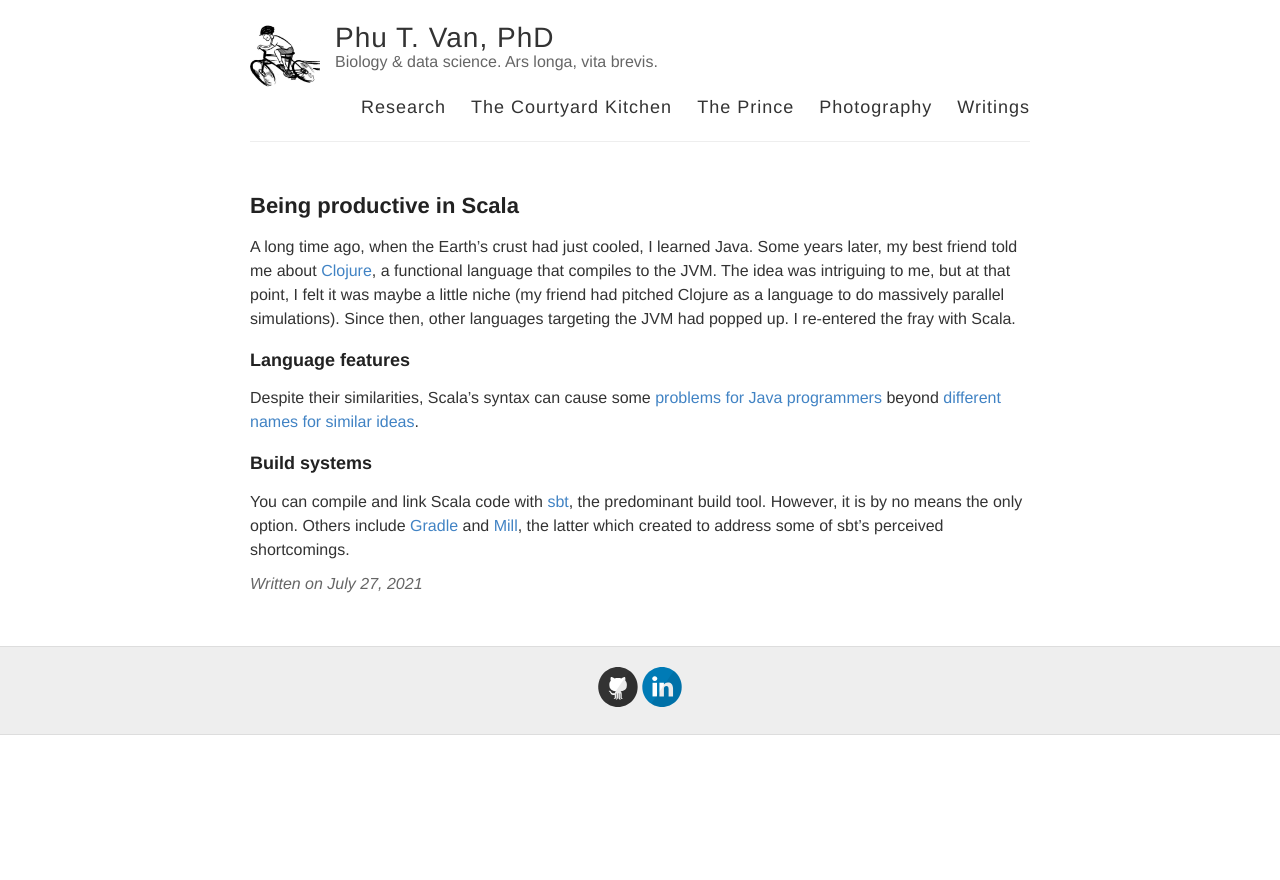
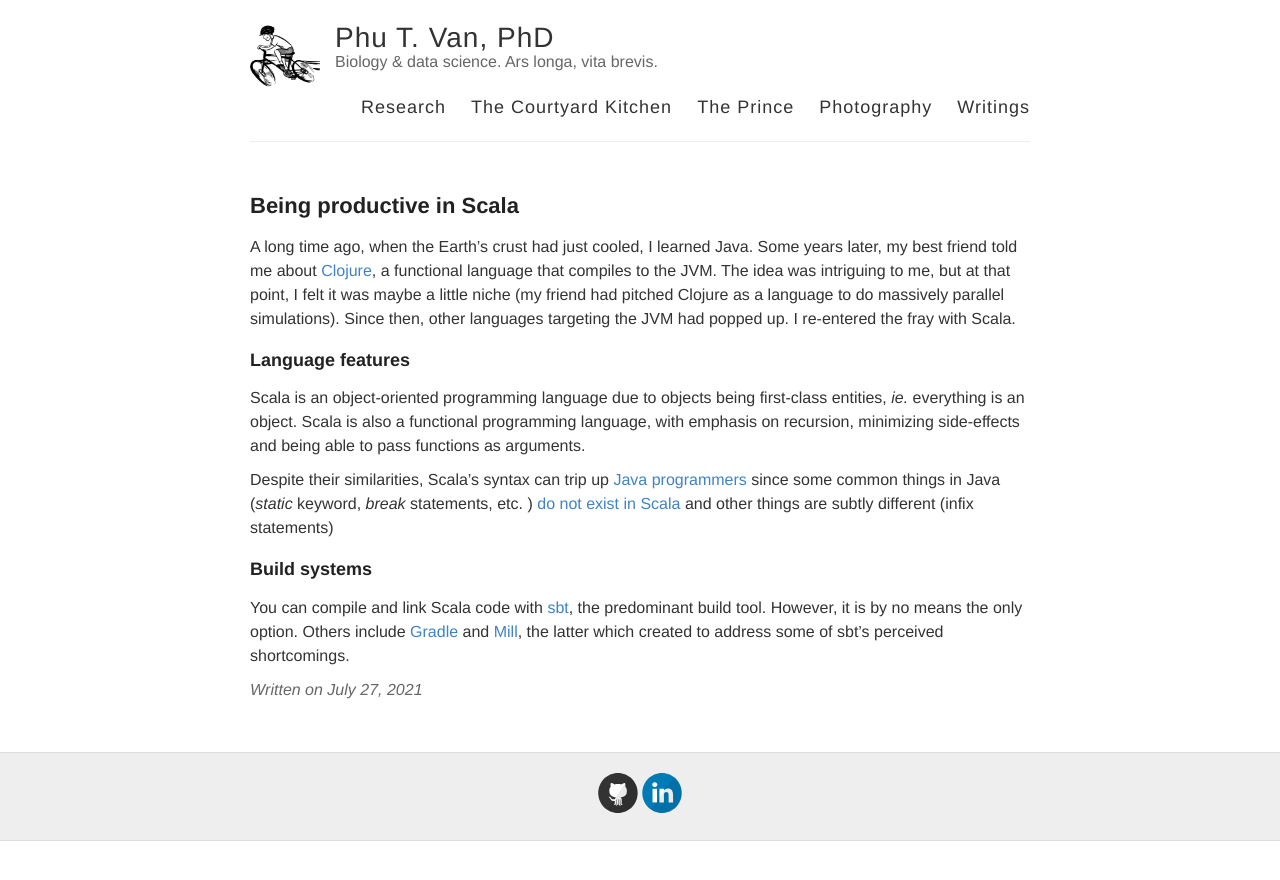
Before and after one commit to ptvan/ptvan.github.io, a Jekyll site: the page built from _posts/2021-07-27-being-productive-in-Scala.md, in a window 1280 px wide. Shown: the top 880 px of the page. Built offline with Jekyll 4.4.1, drawn with Linux system fonts in a browser that asks for light colours.

Commit message:
updated Scala blogpost

```diff
--- a/_posts/2021-07-27-being-productive-in-Scala.md
+++ b/_posts/2021-07-27-being-productive-in-Scala.md
@@ -7,7 +7,9 @@ A long time ago, when the Earth's crust had just cooled, I learned Java. Some ye
 
 ### Language features
 
-Despite their similarities, Scala's syntax can cause some [problems for Java programmers](http://jim-mcbeath.blogspot.com/2008/09/scala-syntax-primer.html) beyond [different names for similar ideas](https://docs.scala-lang.org/tutorials/scala-for-java-programmers.html).
+Scala is an object-oriented programming language due to objects being first-class entities, _ie._ everything is an object. Scala is also a functional programming language, with emphasis on recursion, minimizing side-effects and being able to pass functions as arguments.
+
+Despite their similarities, Scala's syntax can trip up [Java programmers](https://docs.scala-lang.org/tutorials/scala-for-java-programmers.html) since some common things in Java (*static* keyword, *break* statements, etc. ) [do not exist in Scala](http://jim-mcbeath.blogspot.com/2008/09/scala-syntax-primer.html) and other things are subtly different (infix statements)
 
 ### Build systems
 
```
